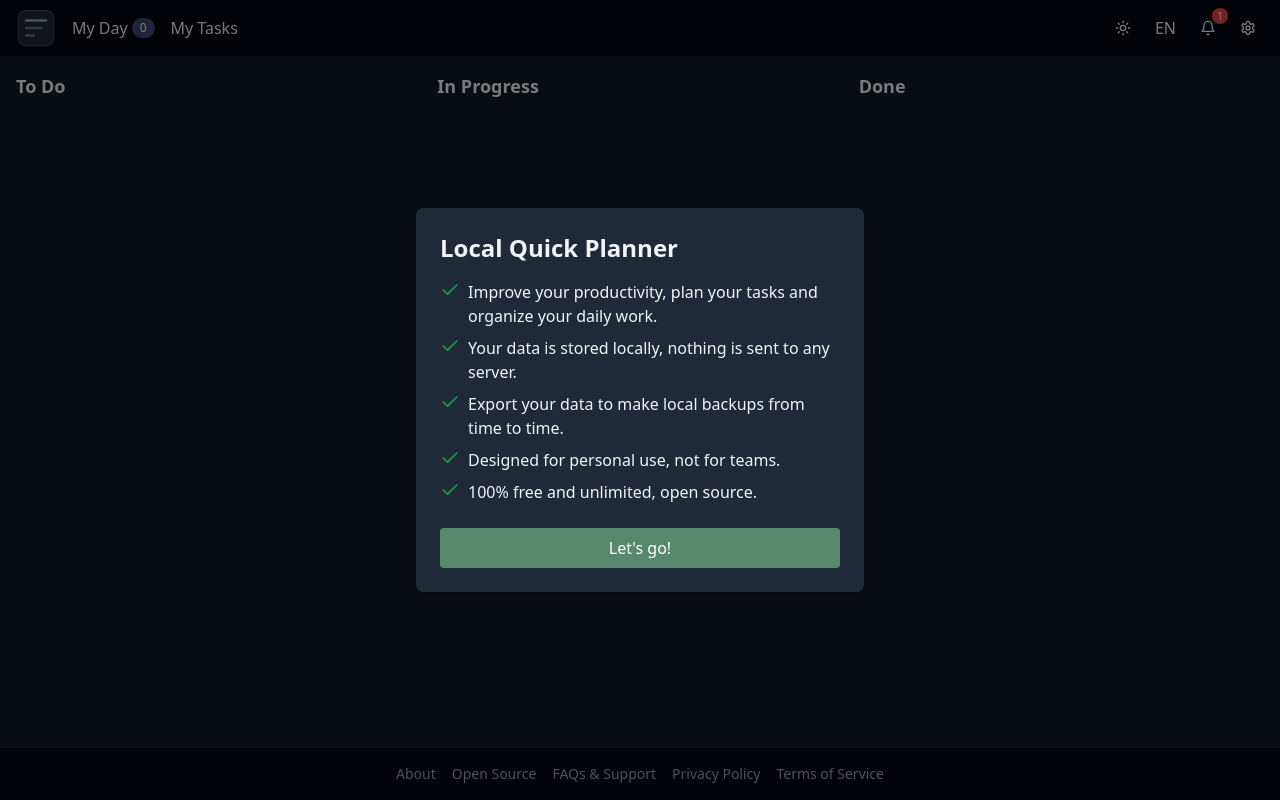
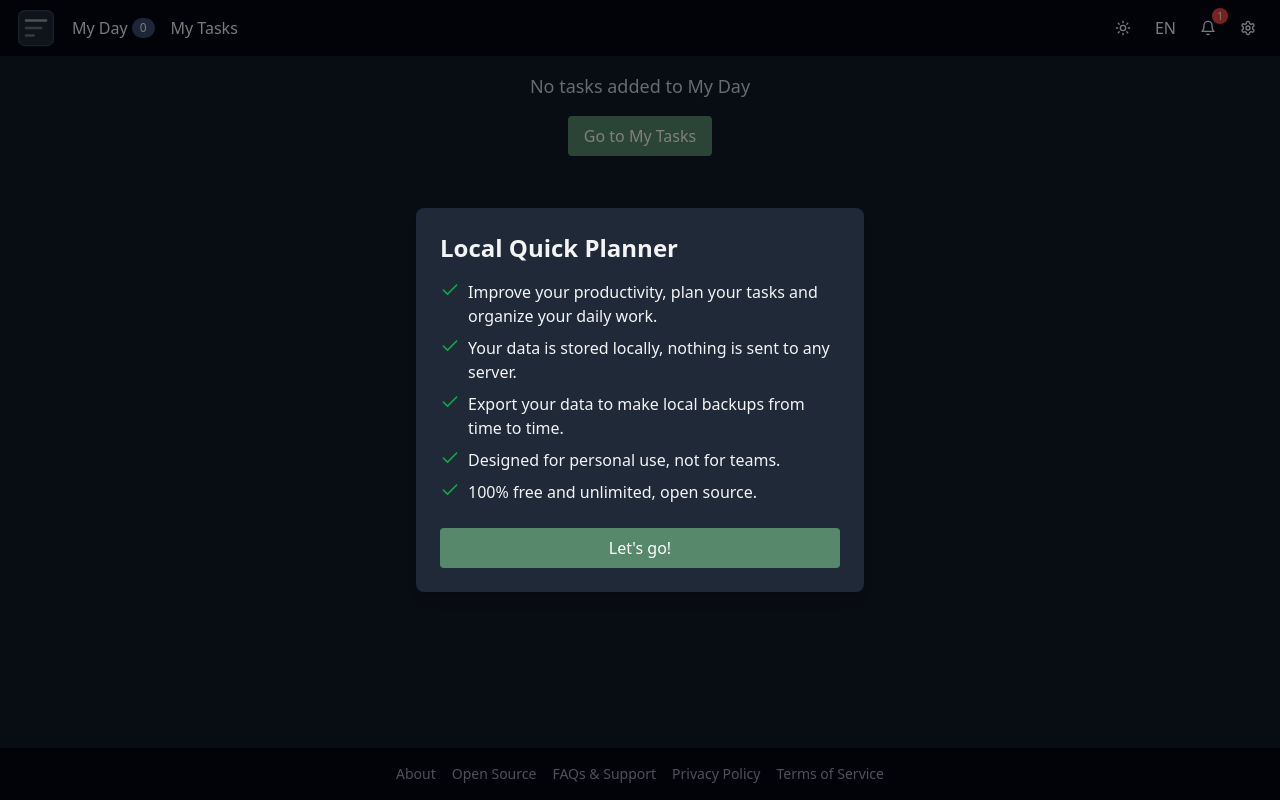
Before and after one commit to AntonioHCervantes/local-quick-planner, a Next.js app: page /my-day in a window 1280 px wide. Built offline with nearby package versions, Linux system fonts and the light colour scheme.

Commit message:
Show empty My Day state with link to My Tasks

```diff
--- a/app/my-day/page.tsx
+++ b/app/my-day/page.tsx
@@ -1,10 +1,37 @@
 'use client';
+import Link from 'next/link';
 import Board from '../../components/Board/Board';
+import { useStore } from '../../lib/store';
+import { useI18n } from '../../lib/i18n';
 
 export default function MyDayPage() {
+  const { t } = useI18n();
+  const tasks = useStore(state => state.tasks);
+  const hasMyDayTasks = tasks.some(task => task.plannedFor !== null);
+
   return (
-    <main>
-      <Board mode="my-day" />
+    <main
+      className={
+        hasMyDayTasks
+          ? undefined
+          : 'flex flex-col items-center justify-center p-4 text-center'
+      }
+    >
+      {hasMyDayTasks ? (
+        <Board mode="my-day" />
+      ) : (
+        <>
+          <p className="mb-4 text-lg text-gray-600 dark:text-gray-300">
+            {t('myDayPage.empty')}
+          </p>
+          <Link
+            href="/my-tasks"
+            className="rounded bg-[#57886C] px-4 py-2 text-white hover:brightness-110 focus:ring"
+          >
+            {t('myDayPage.goToMyTasks')}
+          </Link>
+        </>
+      )}
     </main>
   );
 }
--- a/lib/i18n.tsx
+++ b/lib/i18n.tsx
@@ -63,6 +63,10 @@ const translations: Record<Language, any> = {
       addMyDay: 'Add to My Day',
       deleteTask: 'Delete task',
       tagPlaceholder: 'Add tag',
+    },
+    myDayPage: {
+      empty: 'No tasks added to My Day',
+      goToMyTasks: 'Go to My Tasks',
     },
     timer: {
       start: 'Start timer',
@@ -273,6 +277,10 @@ const translations: Record<Language, any> = {
       addMyDay: 'Agregar a Mi Día',
       deleteTask: 'Eliminar tarea',
       tagPlaceholder: 'Añadir etiqueta',
+    },
+    myDayPage: {
+      empty: 'No hay tareas añadidas a Mi Día',
+      goToMyTasks: 'Ir a Mis Tareas',
     },
     timer: {
       start: 'Iniciar temporizador',
```
